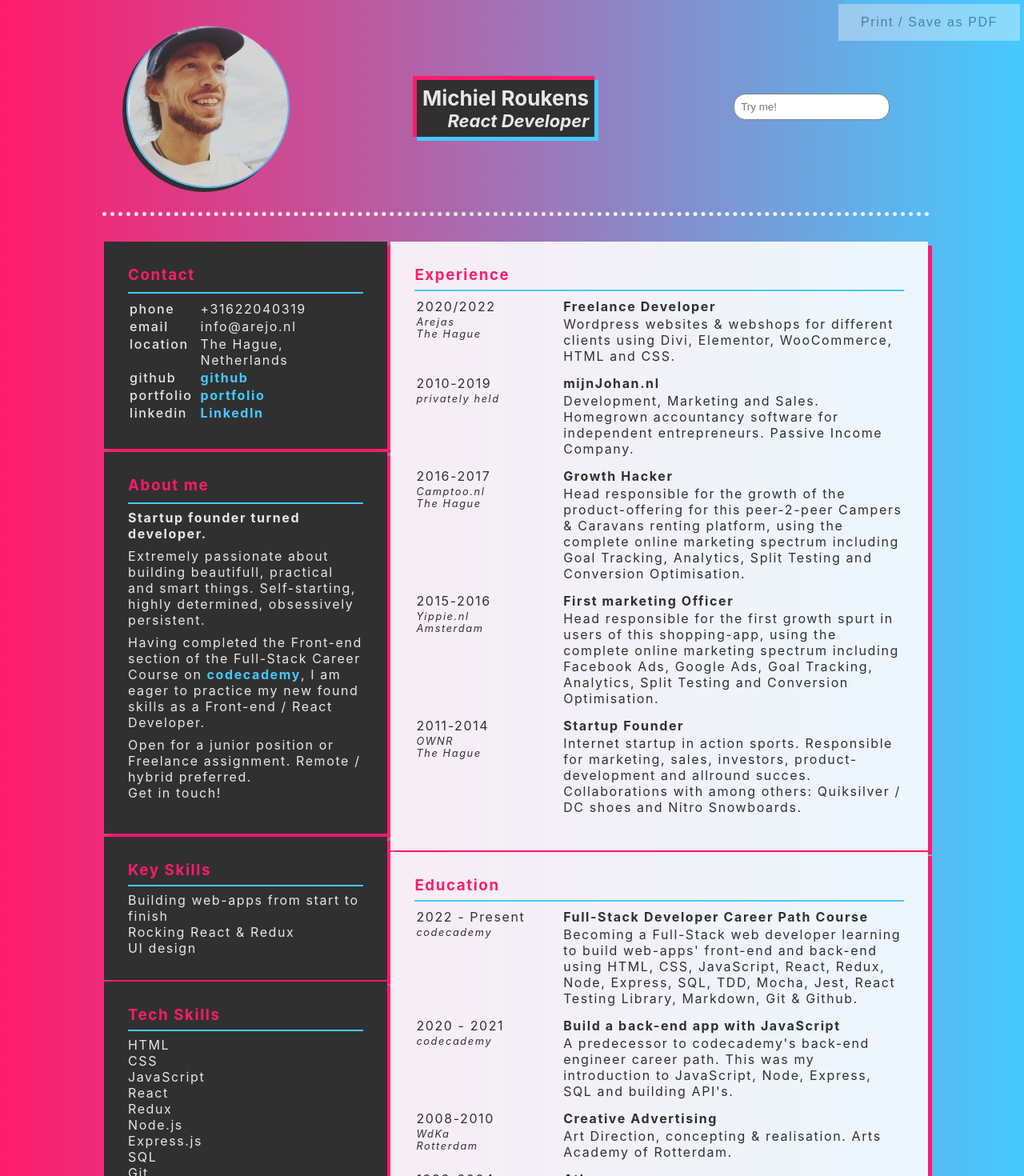
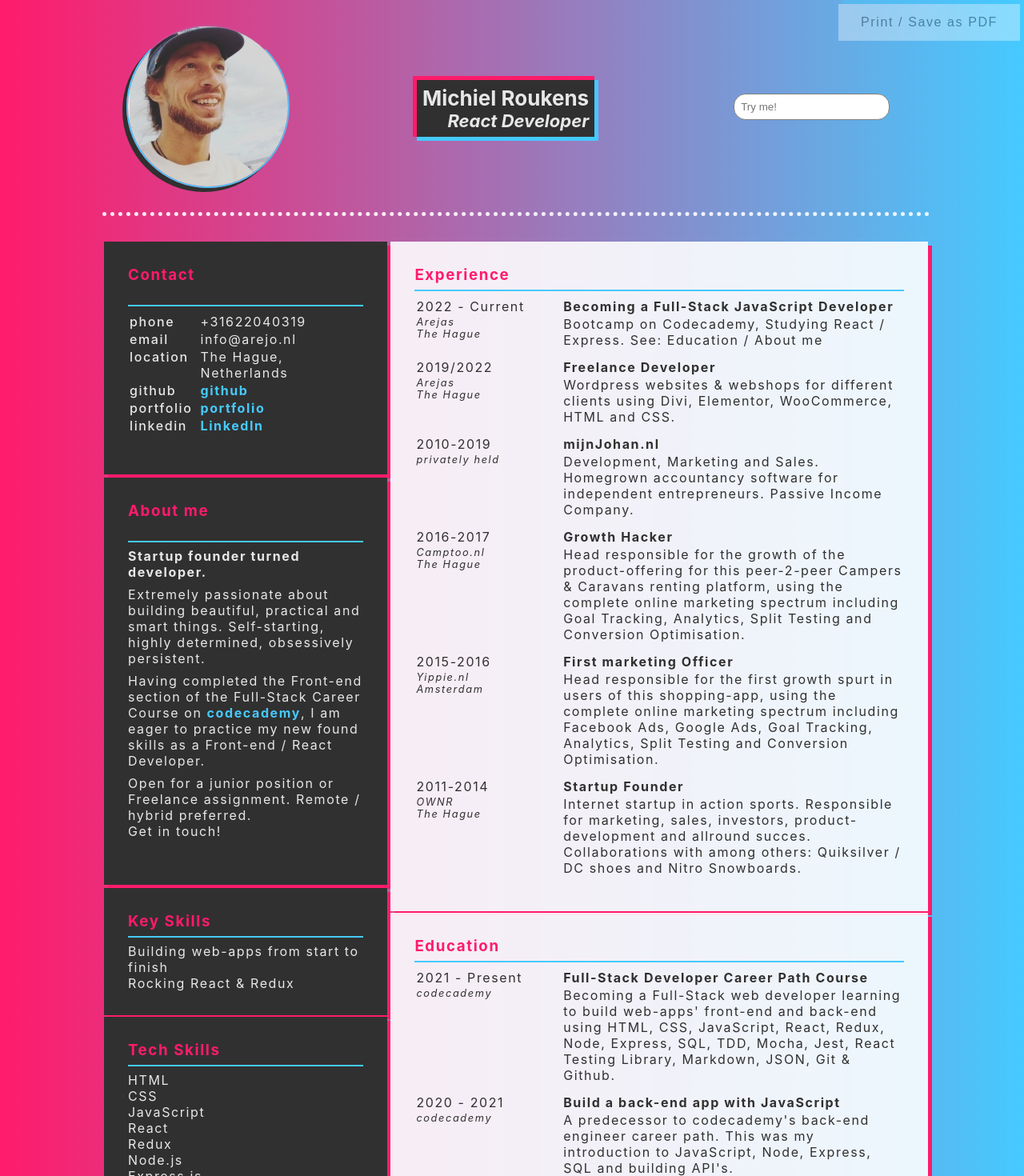
Before and after one commit to arejasverduras/resume, a React (Create React App) app: page / in a window 1280 px wide. Shown: the top 1470 px of the page at 80% size. Built offline with nearby package versions, Linux system fonts and the light colour scheme.

Commit message:
set current to following bootcamp

```diff
--- a/src/data.js
+++ b/src/data.js
@@ -4,30 +4,23 @@ export const profileData = {
     profileName: 'Michiel Roukens',
     profileTitle: 'React Developer',
     profilePicture: "./images/michiel.jpeg",
-    jobs: [{
+    jobs: [
+        {
+            type: 'experience',
+            period: '2022 - Current',
+            title: 'Becoming a Full-Stack JavaScript Developer',
+            company: 'Arejas',
+            location: 'The Hague',
+            description: 'Bootcamp on Codecademy, Studying React / Express. See: Education / About me'
+        },
+        {
         type: 'experience',
-        period: '2020/2022',
+        period: '2019/2022',
         title: 'Freelance Developer',
         company: 'Arejas',
         location: 'The Hague',
         description: 'Wordpress websites & webshops for different clients using Divi, Elementor, WooCommerce, HTML and CSS.'
     },
-    // {
-    //     type: 'experience',
-    //     period: '2020',
-    //     title: 'Campervan builder',
-    //     company: 'Freelance',
-    //     location: '',
-    //     description: 'Converting cargovans to Campervans'
-    // },
-    // {
-    //     type: 'job',
-    //     period: '2017-2019',
-    //     title: 'Travel / Sabbatical',
-    //     company: '',
-    //     location: '',
-    //     description: ''
-    // },
     {
         type: 'experience',
         period: '2010-2019',
@@ -68,11 +61,11 @@ export const profileData = {
     },
     {
         type: 'education',
-        period: '2022 - Present',
+        period: '2021 - Present',
         company: 'codecademy',
         location: '',
         title: 'Full-Stack Developer Career Path Course',
-        description: "Becoming a Full-Stack web developer learning to build web-apps' front-end and back-end using HTML, CSS, JavaScript, React, Redux, Node, Express, SQL, TDD, Mocha, Jest, React Testing Library, Markdown, Git & Github."
+        description: "Becoming a Full-Stack web developer learning to build web-apps' front-end and back-end using HTML, CSS, JavaScript, React, Redux, Node, Express, SQL, TDD, Mocha, Jest, React Testing Library, Markdown, JSON, Git & Github."
     },
     {
         type: 'education',
@@ -114,22 +107,17 @@ export const profileData = {
         github: <a href='https://github.com/arejasverduras' target='_blank' rel="noreferrer">github</a>,
         portfolio: <a href='https://arejasportfolio.surge.sh' target='_blank' rel="noreferrer">portfolio</a>,
         linkedin: <a href='https://www.linkedin.com/in/michielroukens/' target='_blank' rel="noreferrer">LinkedIn</a>,
-        // portfolio: ''
+    },
 
-    },
-    summary2: 'Bad-ass coding Champion!',
     summary: <>
     <p><b>Startup founder turned developer.</b></p>
-    <p>Extremely passionate about building beautifull, practical and smart things. Self-starting, highly determined, obsessively persistent.</p>
+    <p>Extremely passionate about building beautiful, practical and smart things. Self-starting, highly determined, obsessively persistent.</p>
     <p>Having completed the Front-end section of the Full-Stack Career Course on <a href="https://www.codecademy.com/learn/paths/full-stack-engineer-career-path">codecademy</a>, I am eager to practice my new found skills as a Front-end / React Developer. </p>
     <p>Open for a junior position or Freelance assignment. Remote / hybrid preferred. <br/>Get in touch!</p>
 </>,
-    summary3: '"To work passionately on challenging projects, living all around the world,  "',
-    summary4: `Currently studying to become a Full-Stack Developer on codecademy. Having completed the Front-end section, I am looking to find a junior position as a Front-end / React Developer where i can apply and practice my new found skills. `,
-    summary1: '"To become a Full-Stack Developer, working on Interesting projects, developing"',
 
-    keySkills: ['Building web-apps from start to finish','Rocking React & Redux','UI design'],
-    techSkills: ['HTML', 'CSS', 'JavaScript','React','Redux','Node.js','Express.js','SQL','Git','GitHub','TDD','Mocha','JEST','React Testing Library'],
+    keySkills: ['Building web-apps from start to finish','Rocking React & Redux'],
+    techSkills: ['HTML', 'CSS', 'JavaScript','React','Redux','Node.js','Express.js','SQL','Git','GitHub','TDD','Mocha','JEST','React Testing Library', 'JSON'],
     mktSkills: ['Google Analytics','Goal Tracking','Growth Hacking Principles','Split Testing','Conversion Optimalisation','Google Adwords','Facebook Ads'],
     addSkills: ['Adobe Creative Suite','Google Sketchup'],
     languages: ['Dutch','English','German','Spanish'],
--- a/src/features/Search.js
+++ b/src/features/Search.js
@@ -7,7 +7,7 @@ export const Search = ({searchTerm, setSearchTerm}) => {
 
     const handleClick = (e) => {
         e.preventDefault();
-        console.log('hallo??');
+        // console.log('hallo??');
         e.target.firstChild.blur();
     }
 
```
